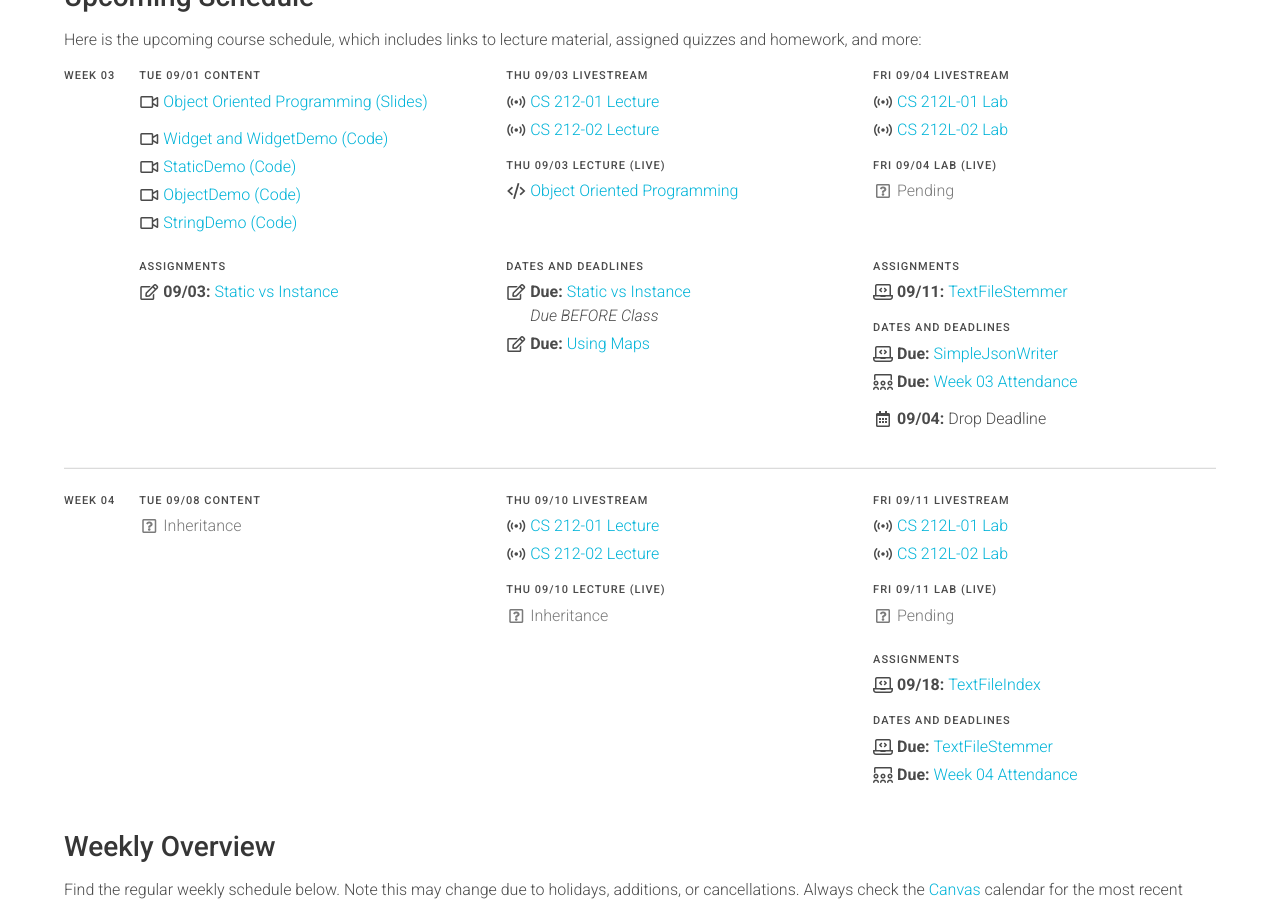
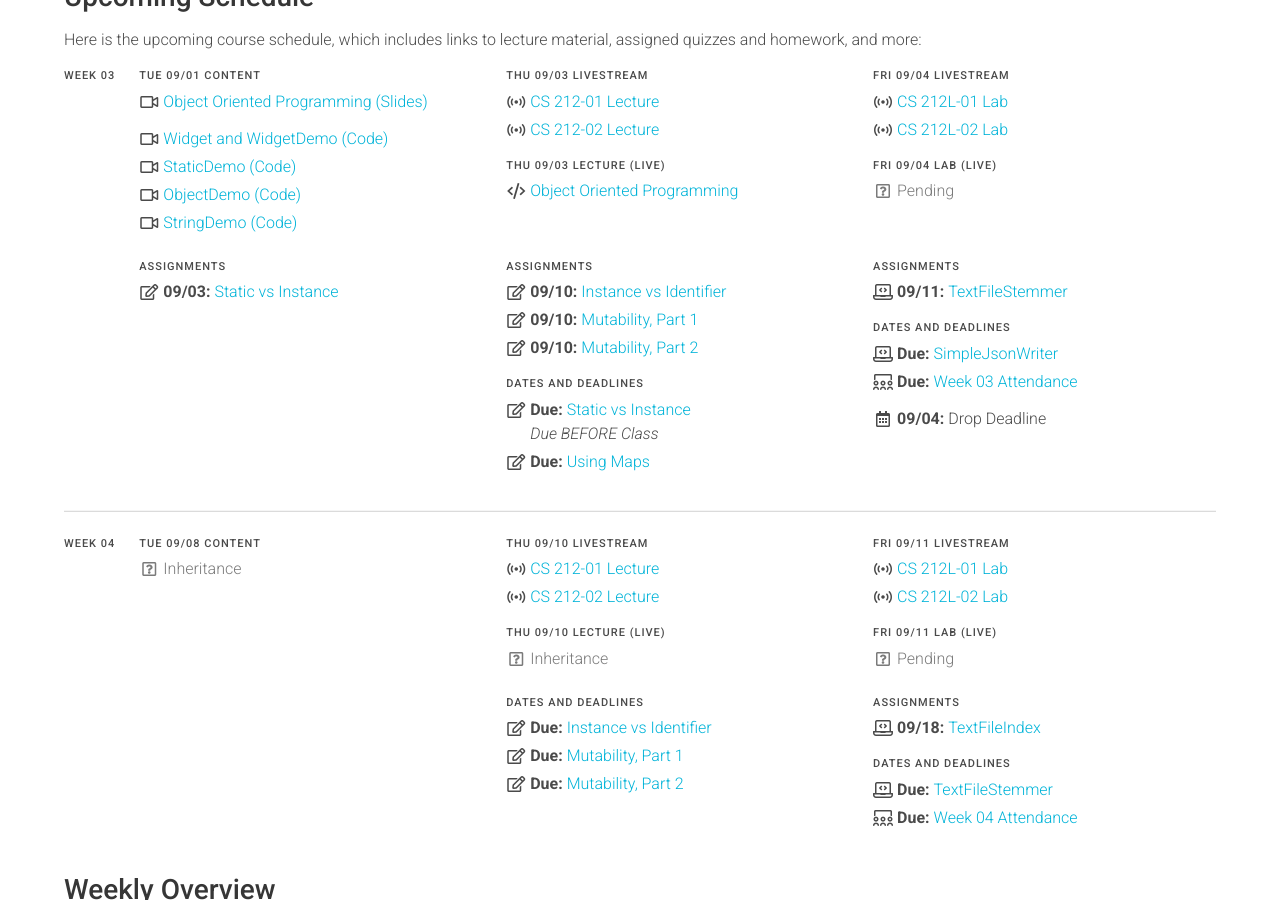
Before and after one commit to usf-cs212-fall2020/usf-cs212-fall2020.github.io, a Jekyll site: the page built from index.md, in a window 1280 px wide and 900 px high, scrolled down 609 px. Built offline with Jekyll 4.4.1, drawn with Linux system fonts in a browser that asks for light colours.

Commit message:
Adding quizzes.

```diff
--- a/_data/schedule.yml
+++ b/_data/schedule.yml
@@ -523,6 +523,24 @@ weeks:
                 icon: *icon_code
                 link: "https://github.com/usf-cs212-fall2020/lectures/blob/main/ObjectOrientedProgramming/"
 
+          - label: 'Assignments'
+            dates: true
+            items:
+              - text: 'Instance vs Identifier'
+                icon: *icon_quiz
+                date: 2020-09-10
+                link: 'https://usfca.instructure.com/courses/1594619/assignments/6996470'
+
+              - text: 'Mutability, Part 1'
+                icon: *icon_quiz
+                date: 2020-09-10
+                link: 'https://usfca.instructure.com/courses/1594619/assignments/6996451'
+
+              - text: 'Mutability, Part 2'
+                icon: *icon_quiz
+                date: 2020-09-10
+                link: 'https://usfca.instructure.com/courses/1594619/assignments/6996464'
+
           - label: 'Dates and Deadlines'
             dates: true
             items:
@@ -590,6 +608,24 @@ weeks:
             items:
               - text: 'Inheritance'
                 type: 'has-text-grey'
+
+          - label: 'Dates and Deadlines'
+            dates: true
+            items:
+              - text: 'Instance vs Identifier'
+                icon: *icon_quiz
+                date: 2020-09-10
+                link: 'https://usfca.instructure.com/courses/1594619/assignments/6996470'
+
+              - text: 'Mutability, Part 1'
+                icon: *icon_quiz
+                date: 2020-09-10
+                link: 'https://usfca.instructure.com/courses/1594619/assignments/6996451'
+
+              - text: 'Mutability, Part 2'
+                icon: *icon_quiz
+                date: 2020-09-10
+                link: 'https://usfca.instructure.com/courses/1594619/assignments/6996464'
 
       - date: 2020-09-11
         sections:
```
